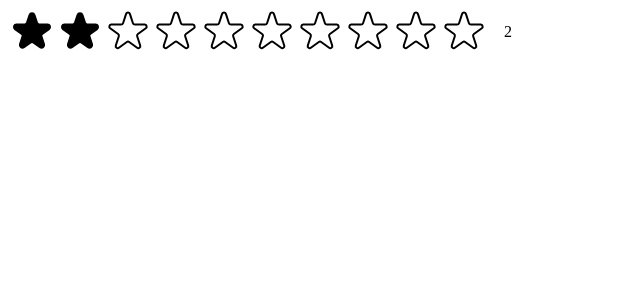
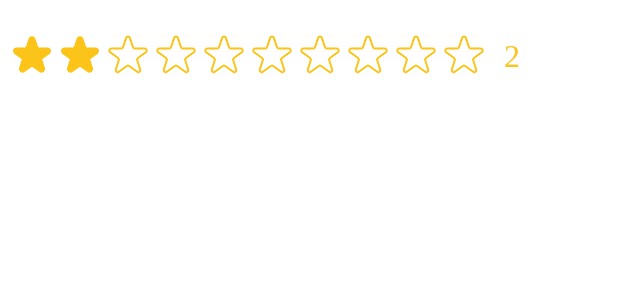
Before and after one commit to rawadabu/popcorn-on, a React (Create React App) app in the folder popcorn-on/: page / in a window 1280 px wide. Both pictures are taken after a click on the button 80 px from the left and 32 px from the top of the page. Shown: the top 300 px of the page, without its empty margins (0-640 px from the left). Built offline with nearby package versions, Linux system fonts and the light colour scheme.

Commit message:
Section 10 done

```diff
--- a/popcorn-on/src/StarRating.js
+++ b/popcorn-on/src/StarRating.js
@@ -6,22 +6,32 @@ const starContainerStyle = {
   display: "flex",
 };
 
-const testStyle = {
-  lineHeight: "1",
-  magrin: "0",
-};
-
-export default function StarRating({ maxRating = 5 }) {
-  const [rating, setRating] = useState(0);
+export default function StarRating({
+  maxRating = 5,
+  color = "#fcc419",
+  size = 48,
+  className = "",
+  messages = [],
+  defaultRating = 0,
+  onSetRating,
+}) {
+  const [rating, setRating] = useState(defaultRating);
   const [tempRating, setTemprating] = useState(0);
 
   function handleRating(rating) {
     setRating(rating);
   }
 
+  const textStyle = {
+    lineHeight: "1",
+    magrin: "0",
+    color,
+    fontSize: `${size / 1.5}px`,
+  };
+
   // Setting by default
   return (
-    <div style={containerStyle}>
+    <div style={containerStyle} className={className}>
       <div style={starContainerStyle}>
         {Array.from({ length: maxRating }, (_, i) => (
           <Star
@@ -30,22 +40,30 @@ export default function StarRating({ maxRating = 5 }) {
             onHoverIn={() => setTemprating(i + 1)}
             onHoverOut={() => setTemprating(0)}
             full={tempRating ? tempRating >= i + 1 : rating >= i + 1}
+            color={color}
+            size={size}
           />
         ))}
       </div>
-      <p style={testStyle}>{tempRating || rating || ""}</p>
+      <p style={textStyle}>{tempRating || rating || ""}</p>
     </div>
   );
 }
 
-const starStyle = {
-  width: "48px",
-  height: "48px",
-  display: "block",
-  cursor: "point",
-};
-
-function Star({ onRate, full, onHoverIn, onHoverOut }) {
+function Star({
+  onRate,
+  full,
+  onHoverIn,
+  onHoverOut,
+  color = "#fcc419",
+  size = 48,
+}) {
+  const starStyle = {
+    width: `${size}px`,
+    height: `${size}px`,
+    display: "block",
+    cursor: "point",
+  };
   return (
     <span
       role="button"
@@ -58,8 +76,8 @@ function Star({ onRate, full, onHoverIn, onHoverOut }) {
         <svg
           xmlns="http://www.w3.org/2000/svg"
           viewBox="0 0 20 20"
-          fill="#000"
-          stroke="#000"
+          fill={color}
+          stroke={color}
         >
           <path d="M9.049 2.927c.3-.921 1.603-.921 1.902 0l1.07 3.292a1 1 0 00.95.69h3.462c.969 0 1.371 1.24.588 1.81l-2.8 2.034a1 1 0 00-.364 1.118l1.07 3.292c.3.921-.755 1.688-1.54 1.118l-2.8-2.034a1 1 0 00-1.175 0l-2.8 2.034c-.784.57-1.838-.197-1.539-1.118l1.07-3.292a1 1 0 00-.364-1.118L2.98 8.72c-.783-.57-.38-1.81.588-1.81h3.461a1 1 0 00.951-.69l1.07-3.292z" />
         </svg>
@@ -68,7 +86,7 @@ function Star({ onRate, full, onHoverIn, onHoverOut }) {
           xmlns="http://www.w3.org/2000/svg"
           fill="none"
           viewBox="0 0 24 24"
-          stroke="#000"
+          stroke={color}
         >
           <path
             strokeLinecap="round"
```
